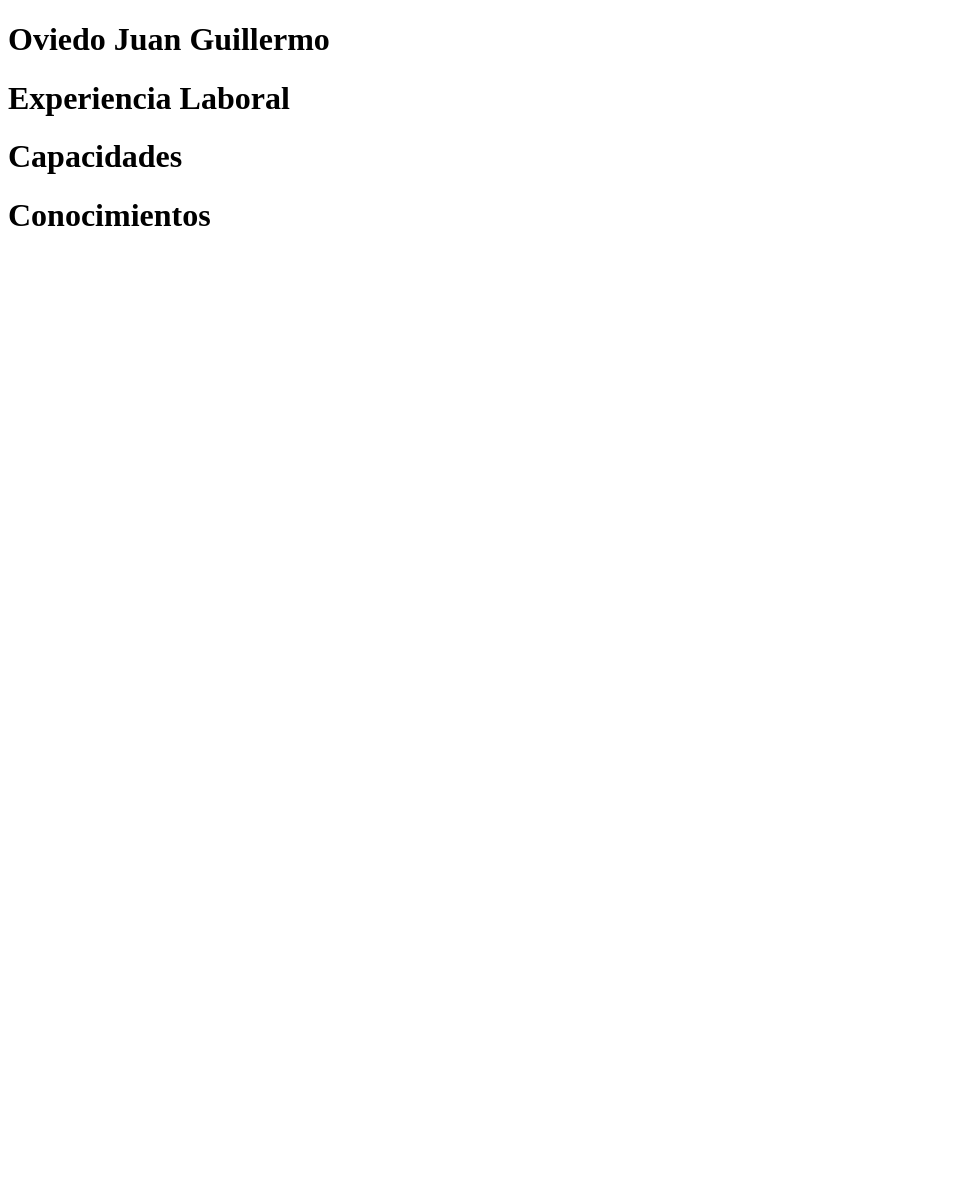
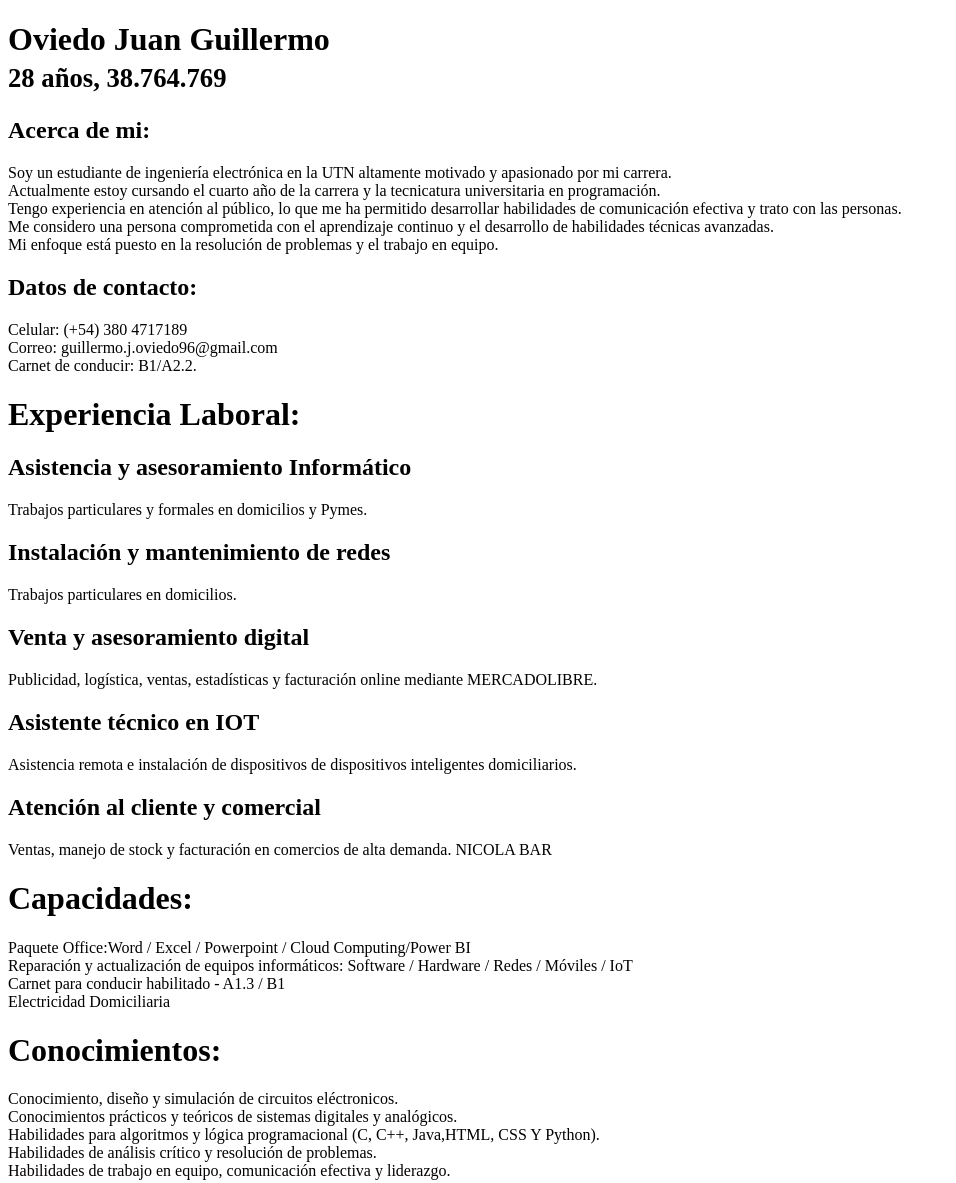
Before and after one commit to LiloOviedo/Practico-N1, a plain HTML site: page index.html in a window 1280 px wide. Shown: the whole page, without its empty margins (0-956 px from the left). Before the commit the page ends 800 px from the top, so only its background shows below. Drawn offline with Linux system fonts and the light colour scheme.

Commit message:
Se agregó informacion personal

```diff
--- a/index.html
+++ b/index.html
@@ -5,14 +5,48 @@
     </head>
     <body>
         <h1>Oviedo Juan Guillermo<br/>
+        <b><small>28 años, 38.764.769</small></b>
+        </h1>
+        <h2>Acerca de mi:</h2>
+            <p>Soy un estudiante de ingeniería electrónica en la UTN altamente motivado y apasionado por mi carrera. <br/>
+                Actualmente estoy cursando el cuarto año de la carrera y la tecnicatura universitaria en programación. <br/>
+                Tengo experiencia en atención al público, lo que me ha permitido desarrollar habilidades de comunicación efectiva y trato con las personas.<br/>
+                Me considero una persona comprometida con el aprendizaje continuo y el desarrollo de habilidades técnicas avanzadas.<br/>
+                Mi enfoque está puesto en la resolución de problemas y el trabajo en equipo.</p>
+        <h2>Datos de contacto:</h2>
+            <p2>Celular: (+54) 380 4717189<br/>
+                Correo: guillermo.j.oviedo96@gmail.com<br/>
+                Carnet de conducir: B1/A2.2.<br/>
+                </p2>
     </body>
     <body>
-        <h1>Experiencia Laboral</h1>
+        <h1>Experiencia Laboral:</h1>
+        <h2>Asistencia y asesoramiento Informático</h2>
+            <p>Trabajos particulares y formales en domicilios y Pymes.</p>
+        <h2>Instalación y mantenimiento de redes</h2>
+            <p>Trabajos particulares en domicilios.</p>
+        <h2>Venta y asesoramiento digital</h2>
+            <p>Publicidad, logística, ventas, estadísticas y facturación online mediante MERCADOLIBRE.</p>
+        <h2>Asistente técnico en IOT</h2>
+            <p>Asistencia remota e instalación de dispositivos de dispositivos inteligentes domiciliarios.</p>
+        <h2>Atención al cliente y comercial</h2>
+            <p>Ventas, manejo de stock y facturación en comercios de alta demanda. NICOLA BAR</p>
     </body>
     <body>
-        <h1>Capacidades</h1>
+        <h1>Capacidades:</h1>
+        <p>Paquete Office:Word / Excel / Powerpoint / Cloud Computing/Power BI<br/>
+            Reparación y actualización de equipos informáticos: Software / Hardware / Redes / Móviles / IoT<br/>
+            Carnet para conducir habilitado - A1.3 / B1<br/>
+            Electricidad Domiciliaria<br/>
+        </p>
     </body>
     <body>
-        <h1>Conocimientos</h1>
+        <h1>Conocimientos:</h1>
+        <p> Conocimiento, diseño y simulación de circuitos eléctronicos.<br/>
+            Conocimientos prácticos y teóricos de sistemas digitales y analógicos.<br/>
+            Habilidades para algoritmos y lógica programacional (C, C++, Java,HTML, CSS Y Python).<br/>
+            Habilidades de análisis crítico y resolución de problemas.<br/>
+            Habilidades de trabajo en equipo, comunicación efectiva y liderazgo.<br/>
+        </p>
     </body>
 </html>
```
